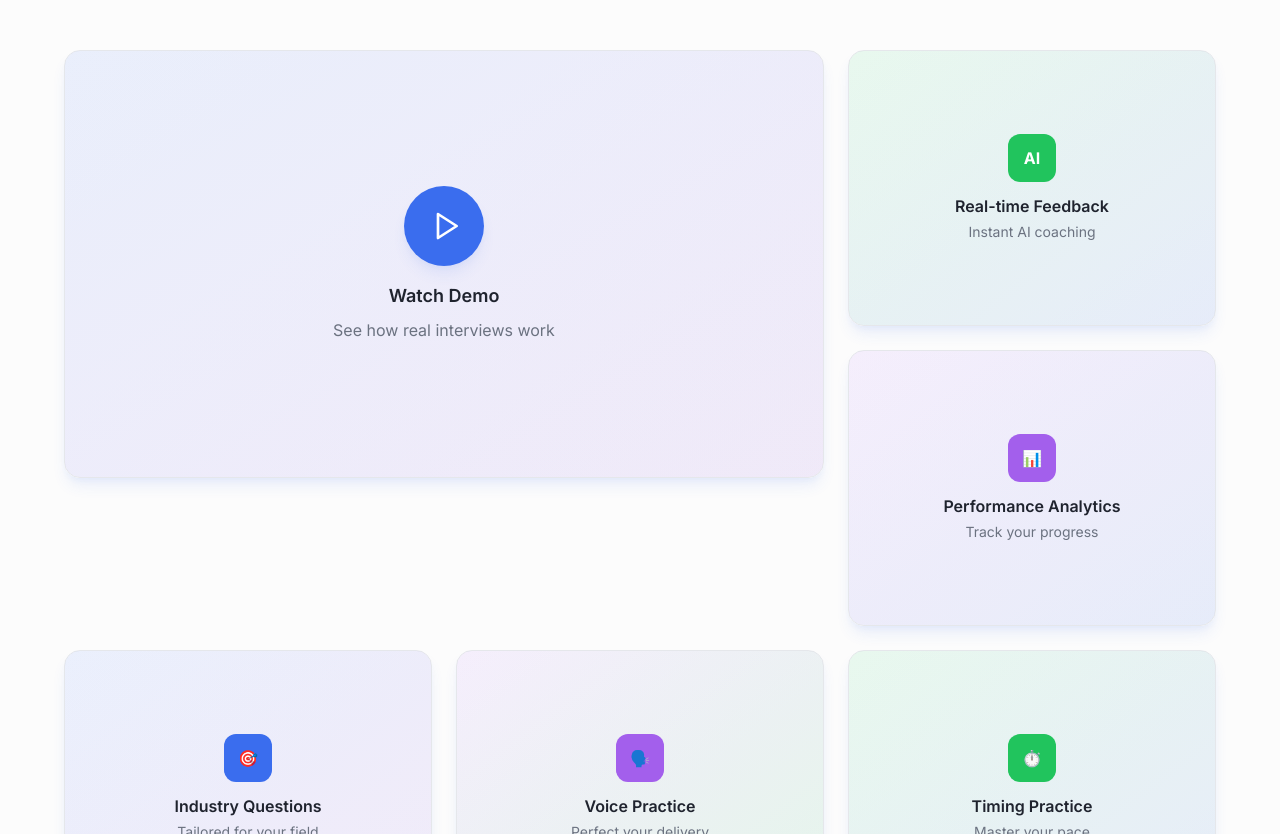
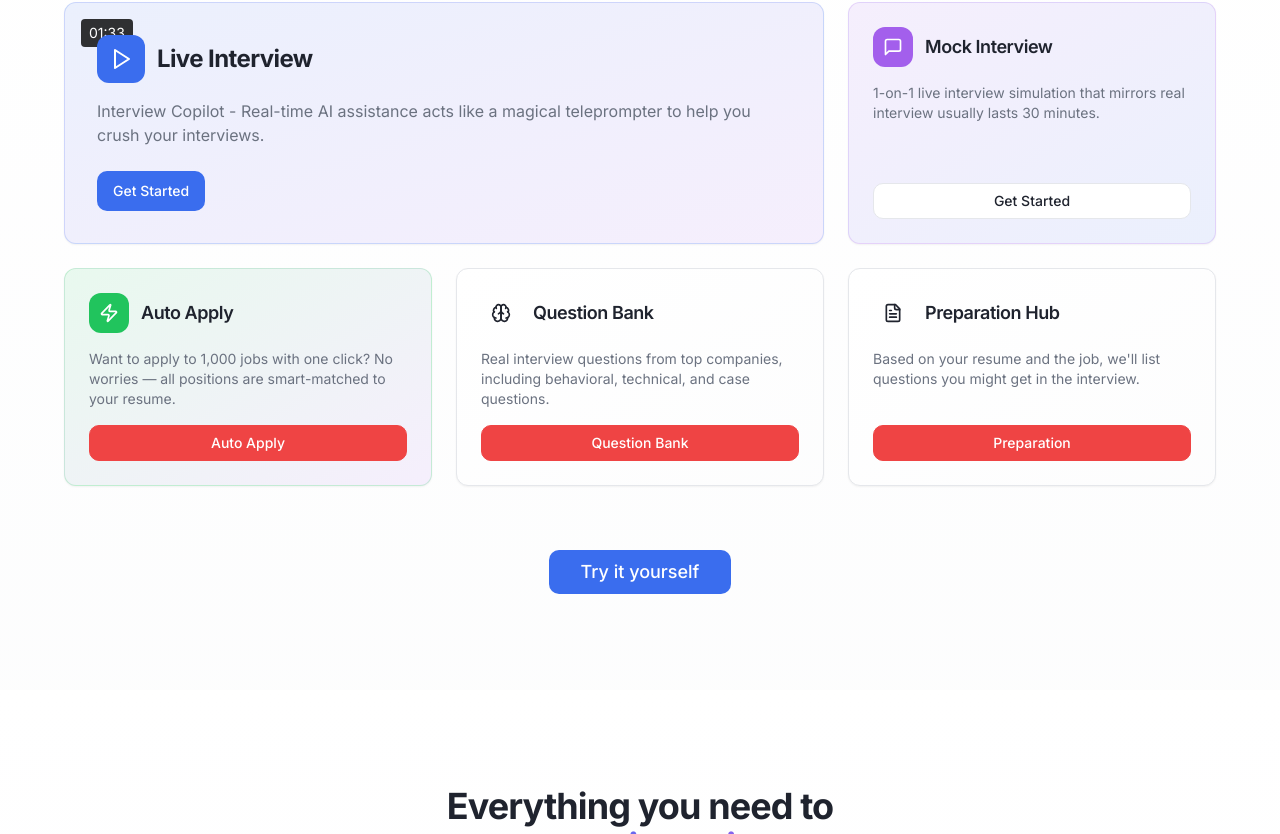
Before and after one commit to sarthakgupta1199/interview-pal-landing, a React (Vite) app: page / in a window 1280 px wide. Shown: the part 1006-1840 px from the top of the page. Built offline with nearby package versions, Linux system fonts and the light colour scheme.

Commit message:
Update hero banner and bento layout
Add new banner image with overlay and update bento layout to match screenshot.

```diff
--- a/src/components/Hero.tsx
+++ b/src/components/Hero.tsx
@@ -1,11 +1,11 @@
 import { Button } from "@/components/ui/button";
-import heroImage from "@/assets/hero-bg.jpg";
+import heroImage from "@/assets/interview-hero.png";
 const Hero = () => {
   return <section className="relative min-h-screen flex items-center justify-center overflow-hidden pt-16">
       {/* Background image */}
       <div className="absolute inset-0 z-0">
-        <img src={heroImage} alt="Hero background" className="w-full h-full object-cover opacity-10" />
-        <div className="absolute inset-0 bg-gradient-subtle" />
+        <img src={heroImage} alt="Interview scene" className="w-full h-full object-cover" />
+        <div className="absolute inset-0 bg-black/70" />
       </div>
 
       {/* Content */}
--- a/src/components/Screenshots.tsx
+++ b/src/components/Screenshots.tsx
@@ -1,112 +1,115 @@
-import { Play } from "lucide-react";
 import { Button } from "@/components/ui/button";
+import { Card, CardContent } from "@/components/ui/card";
+import { Play, BarChart3, MessageSquare, Mic, Clock, Zap, Brain, FileText } from "lucide-react";
 
 const Screenshots = () => {
   return (
-    <section className="py-20 bg-muted/30">
+    <section id="screenshots" className="py-24 bg-gradient-to-b from-background to-secondary/20">
       <div className="container mx-auto px-4">
         <div className="text-center mb-16">
-          <h2 className="mb-4">See Interview Pal in action</h2>
-          <p className="text-xl text-muted-foreground max-w-2xl mx-auto">
-            Real-time AI feedback, industry-specific questions, and detailed performance analytics
-          </p>
+          <h2 className="text-4xl md:text-5xl font-bold mb-4 bg-gradient-primary bg-clip-text text-transparent">
+            Secret Weapons, Just for You
+          </h2>
         </div>
 
         {/* Bento Grid Layout */}
-        <div className="grid grid-cols-1 md:grid-cols-12 gap-6 max-w-6xl mx-auto">
-          {/* Large video demo - takes up 8 columns on desktop */}
-          <div className="md:col-span-8 relative group">
-            <div className="aspect-video bg-gradient-card rounded-2xl overflow-hidden shadow-soft-lg border border-border">
-              {/* Video placeholder */}
-              <div className="w-full h-full bg-muted/20 flex items-center justify-center relative">
-                <div className="absolute inset-0 bg-gradient-to-br from-primary/10 to-accent/10" />
-                <div className="relative z-10 text-center">
-                  <div className="w-20 h-20 bg-primary rounded-full flex items-center justify-center mb-4 mx-auto group-hover:scale-110 transition-transform duration-300 cursor-pointer shadow-soft-lg">
-                    <Play className="w-8 h-8 text-primary-foreground ml-1" />
+        <div className="grid grid-cols-1 md:grid-cols-3 gap-6 max-w-6xl mx-auto">
+          {/* Live Interview - Large */}
+          <Card className="md:col-span-2 bg-gradient-to-br from-primary/10 to-accent/10 border-primary/20 hover:border-primary/40 transition-all duration-300 group relative overflow-hidden">
+            <CardContent className="p-8 h-full flex flex-col justify-between relative z-10">
+              <div>
+                <div className="flex items-center gap-3 mb-4">
+                  <div className="w-12 h-12 bg-primary rounded-lg flex items-center justify-center">
+                    <Play className="w-6 h-6 text-primary-foreground" />
                   </div>
-                  <p className="text-lg font-semibold mb-2">Watch Demo</p>
-                  <p className="text-muted-foreground">See how real interviews work</p>
+                  <h3 className="text-2xl font-bold">Live Interview</h3>
                 </div>
+                <p className="text-muted-foreground mb-6">
+                  Interview Copilot - Real-time AI assistance acts like a magical teleprompter to help you crush your interviews.
+                </p>
               </div>
-            </div>
-          </div>
+              <Button className="self-start">Get Started</Button>
+            </CardContent>
+            <div className="absolute top-4 left-4 bg-black/80 text-white px-2 py-1 rounded text-sm">01:33</div>
+          </Card>
 
-          {/* Right column - 4 columns with 2 stacked screenshots */}
-          <div className="md:col-span-4 space-y-6">
-            {/* AI Feedback Screenshot */}
-            <div className="aspect-[4/3] bg-gradient-card rounded-2xl overflow-hidden shadow-soft-lg border border-border">
-              <div className="w-full h-full bg-muted/10 flex items-center justify-center relative">
-                <div className="absolute inset-0 bg-gradient-to-br from-success/10 to-primary/10" />
-                <div className="relative z-10 text-center p-6">
-                  <div className="w-12 h-12 bg-success rounded-lg flex items-center justify-center mb-3 mx-auto">
-                    <span className="text-success-foreground font-bold">AI</span>
+          {/* Mock Interview */}
+          <Card className="bg-gradient-to-br from-accent/10 to-primary/10 border-accent/20 hover:border-accent/40 transition-all duration-300">
+            <CardContent className="p-6 h-full flex flex-col justify-between">
+              <div>
+                <div className="flex items-center gap-3 mb-4">
+                  <div className="w-10 h-10 bg-accent rounded-lg flex items-center justify-center">
+                    <MessageSquare className="w-5 h-5 text-accent-foreground" />
                   </div>
-                  <p className="font-semibold mb-1">Real-time Feedback</p>
-                  <p className="text-sm text-muted-foreground">Instant AI coaching</p>
+                  <h4 className="text-lg font-semibold">Mock Interview</h4>
                 </div>
+                <p className="text-sm text-muted-foreground mb-4">
+                  1-on-1 live interview simulation that mirrors real interview usually lasts 30 minutes.
+                </p>
               </div>
-            </div>
+              <Button variant="outline" size="sm">Get Started</Button>
+            </CardContent>
+          </Card>
 
-            {/* Performance Analytics Screenshot */}
-            <div className="aspect-[4/3] bg-gradient-card rounded-2xl overflow-hidden shadow-soft-lg border border-border">
-              <div className="w-full h-full bg-muted/10 flex items-center justify-center relative">
-                <div className="absolute inset-0 bg-gradient-to-br from-accent/10 to-primary/10" />
-                <div className="relative z-10 text-center p-6">
-                  <div className="w-12 h-12 bg-accent rounded-lg flex items-center justify-center mb-3 mx-auto">
-                    <span className="text-accent-foreground font-bold">📊</span>
+          {/* Auto Apply */}
+          <Card className="bg-gradient-to-br from-success/10 to-accent/10 border-success/20 hover:border-success/40 transition-all duration-300">
+            <CardContent className="p-6 h-full flex flex-col justify-between">
+              <div>
+                <div className="flex items-center gap-3 mb-4">
+                  <div className="w-10 h-10 bg-success rounded-lg flex items-center justify-center">
+                    <Zap className="w-5 h-5 text-success-foreground" />
                   </div>
-                  <p className="font-semibold mb-1">Performance Analytics</p>
-                  <p className="text-sm text-muted-foreground">Track your progress</p>
+                  <h4 className="text-lg font-semibold">Auto Apply</h4>
                 </div>
+                <p className="text-sm text-muted-foreground mb-4">
+                  Want to apply to 1,000 jobs with one click? No worries — all positions are smart-matched to your resume.
+                </p>
               </div>
-            </div>
-          </div>
+              <Button variant="outline" size="sm" className="bg-red-500 text-white border-red-500 hover:bg-red-600">Auto Apply</Button>
+            </CardContent>
+          </Card>
 
-          {/* Bottom row - 3 smaller feature highlights */}
-          <div className="md:col-span-4 aspect-[4/3] bg-gradient-card rounded-2xl overflow-hidden shadow-soft-lg border border-border">
-            <div className="w-full h-full bg-muted/10 flex items-center justify-center relative">
-              <div className="absolute inset-0 bg-gradient-to-br from-primary/10 to-accent/10" />
-              <div className="relative z-10 text-center p-6">
-                <div className="w-12 h-12 bg-primary rounded-lg flex items-center justify-center mb-3 mx-auto">
-                  <span className="text-primary-foreground font-bold">🎯</span>
+          {/* Question Bank */}
+          <Card className="bg-gradient-to-br from-warning/10 to-primary/10 border-warning/20 hover:border-warning/40 transition-all duration-300">
+            <CardContent className="p-6 h-full flex flex-col justify-between">
+              <div>
+                <div className="flex items-center gap-3 mb-4">
+                  <div className="w-10 h-10 bg-warning rounded-lg flex items-center justify-center">
+                    <Brain className="w-5 h-5 text-warning-foreground" />
+                  </div>
+                  <h4 className="text-lg font-semibold">Question Bank</h4>
                 </div>
-                <p className="font-semibold mb-1">Industry Questions</p>
-                <p className="text-sm text-muted-foreground">Tailored for your field</p>
+                <p className="text-sm text-muted-foreground mb-4">
+                  Real interview questions from top companies, including behavioral, technical, and case questions.
+                </p>
               </div>
-            </div>
-          </div>
+              <Button variant="outline" size="sm" className="bg-red-500 text-white border-red-500 hover:bg-red-600">Question Bank</Button>
+            </CardContent>
+          </Card>
 
-          <div className="md:col-span-4 aspect-[4/3] bg-gradient-card rounded-2xl overflow-hidden shadow-soft-lg border border-border">
-            <div className="w-full h-full bg-muted/10 flex items-center justify-center relative">
-              <div className="absolute inset-0 bg-gradient-to-br from-accent/10 to-success/10" />
-              <div className="relative z-10 text-center p-6">
-                <div className="w-12 h-12 bg-accent rounded-lg flex items-center justify-center mb-3 mx-auto">
-                  <span className="text-accent-foreground font-bold">🗣️</span>
+          {/* Preparation Hub */}
+          <Card className="bg-gradient-to-br from-info/10 to-accent/10 border-info/20 hover:border-info/40 transition-all duration-300">
+            <CardContent className="p-6 h-full flex flex-col justify-between">
+              <div>
+                <div className="flex items-center gap-3 mb-4">
+                  <div className="w-10 h-10 bg-info rounded-lg flex items-center justify-center">
+                    <FileText className="w-5 h-5 text-info-foreground" />
+                  </div>
+                  <h4 className="text-lg font-semibold">Preparation Hub</h4>
                 </div>
-                <p className="font-semibold mb-1">Voice Practice</p>
-                <p className="text-sm text-muted-foreground">Perfect your delivery</p>
+                <p className="text-sm text-muted-foreground mb-4">
+                  Based on your resume and the job, we'll list questions you might get in the interview.
+                </p>
               </div>
-            </div>
-          </div>
-
-          <div className="md:col-span-4 aspect-[4/3] bg-gradient-card rounded-2xl overflow-hidden shadow-soft-lg border border-border">
-            <div className="w-full h-full bg-muted/10 flex items-center justify-center relative">
-              <div className="absolute inset-0 bg-gradient-to-br from-success/10 to-primary/10" />
-              <div className="relative z-10 text-center p-6">
-                <div className="w-12 h-12 bg-success rounded-lg flex items-center justify-center mb-3 mx-auto">
-                  <span className="text-success-foreground font-bold">⏱️</span>
-                </div>
-                <p className="font-semibold mb-1">Timing Practice</p>
-                <p className="text-sm text-muted-foreground">Master your pace</p>
-              </div>
-            </div>
-          </div>
+              <Button variant="outline" size="sm" className="bg-red-500 text-white border-red-500 hover:bg-red-600">Preparation</Button>
+            </CardContent>
+          </Card>
         </div>
 
-        {/* CTA below bento grid */}
-        <div className="text-center mt-12">
+        {/* CTA Section */}
+        <div className="text-center mt-16">
           <Button size="lg" className="text-lg px-8 py-4">
-            Start your first practice session
+            Try it yourself
           </Button>
         </div>
       </div>
```
Also changed, not shown: src/assets/interview-hero.png (added).
